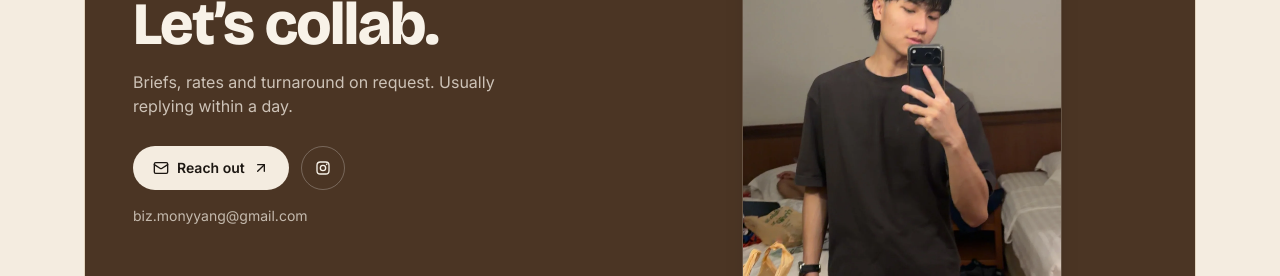
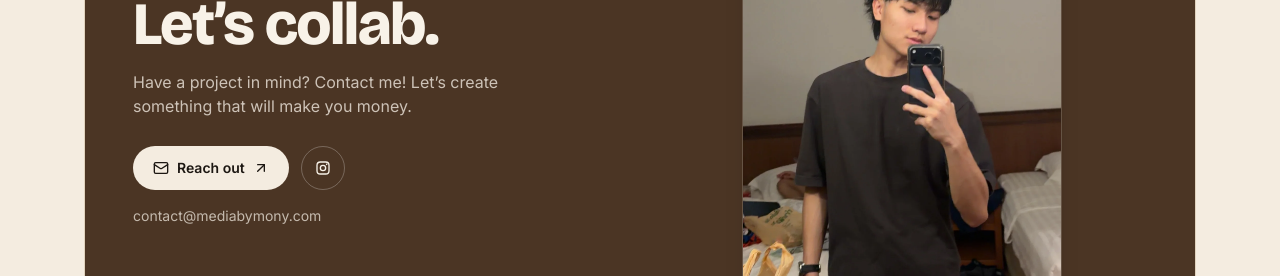
Before and after one commit to MonyCodes/monyugc, a Next.js app: page / in a window 1280 px wide. Shown: the part 6872-7148 px from the top of the page. Built offline with nearby package versions, Linux system fonts and the light colour scheme; no server answers.

Commit message:
Update collab.tsx

```diff
--- a/components/site/collab.tsx
+++ b/components/site/collab.tsx
@@ -15,13 +15,12 @@ export function Collab() {
               Let&rsquo;s collab.
             </h2>
             <p className="mt-4 max-w-sm text-primary-foreground/75">
-              Briefs, rates and turnaround on request. Usually replying within a
-              day.
+              Have a project in mind? Contact me! Let’s create something that will make you money.
             </p>
 
             <div className="mt-7 flex flex-wrap items-center gap-3">
               <a
-                href="mailto:biz.monyyang@gmail.com"
+                href="mailto:contact@mediabymony.com"
                 className="inline-flex items-center gap-2 rounded-full bg-background px-5 py-3 text-sm font-semibold text-foreground transition-transform hover:-translate-y-0.5"
               >
                 <Mail className="size-4" />
@@ -37,7 +36,7 @@ export function Collab() {
               </a>
             </div>
             <p className="mt-4 text-sm text-primary-foreground/70">
-              biz.monyyang@gmail.com
+              contact@mediabymony.com
             </p>
           </div>
 
@@ -45,7 +44,7 @@ export function Collab() {
             <div className="overflow-hidden rounded-[1.6rem] border border-white/15 shadow-xl">
               <Image
                 src={collab}
-                alt="Mony Yang"
+                alt="Media by Mony"
                 placeholder="blur"
                 className="aspect-[4/5] w-full object-cover"
                 sizes="(max-width: 768px) 80vw, 320px"
```
